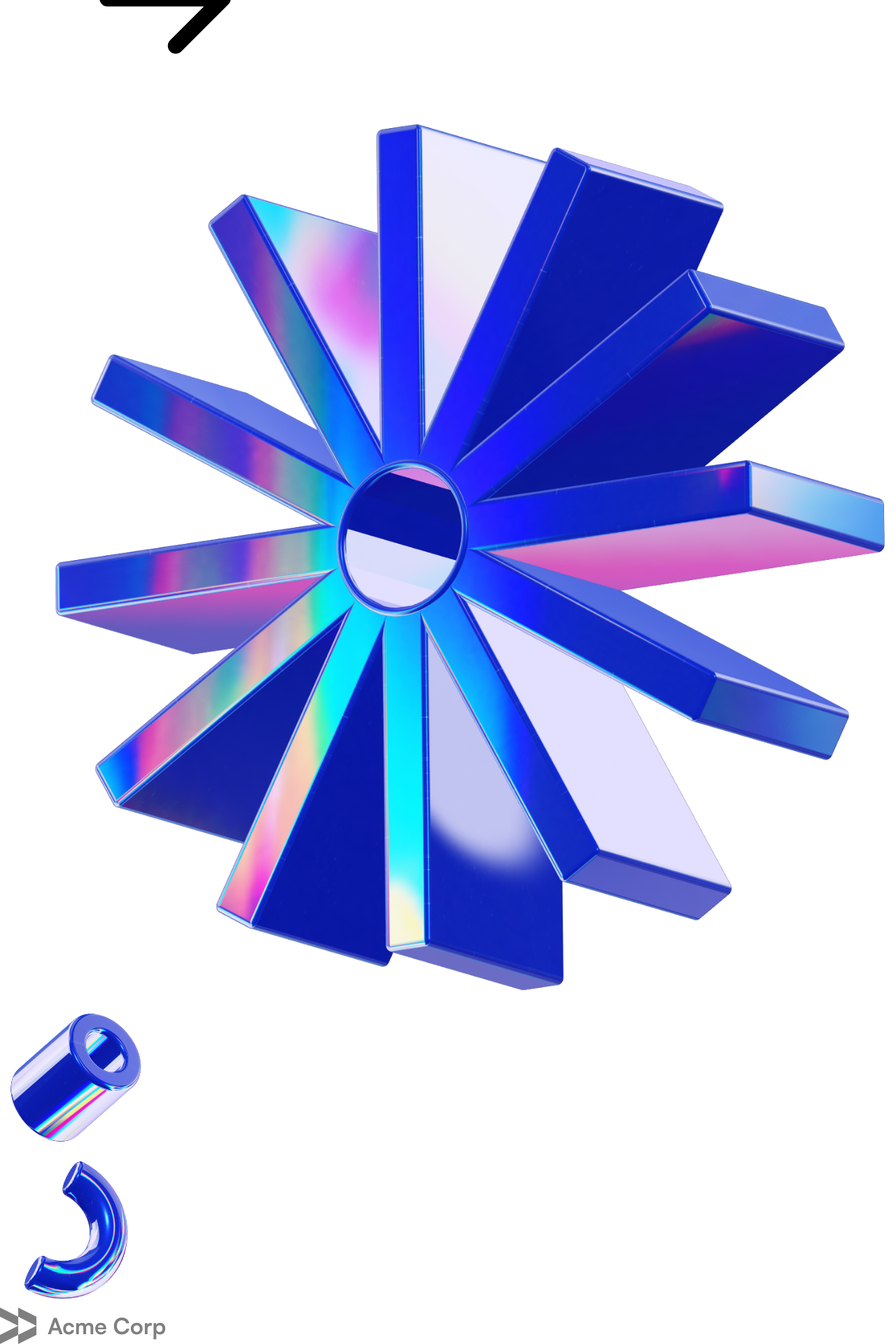
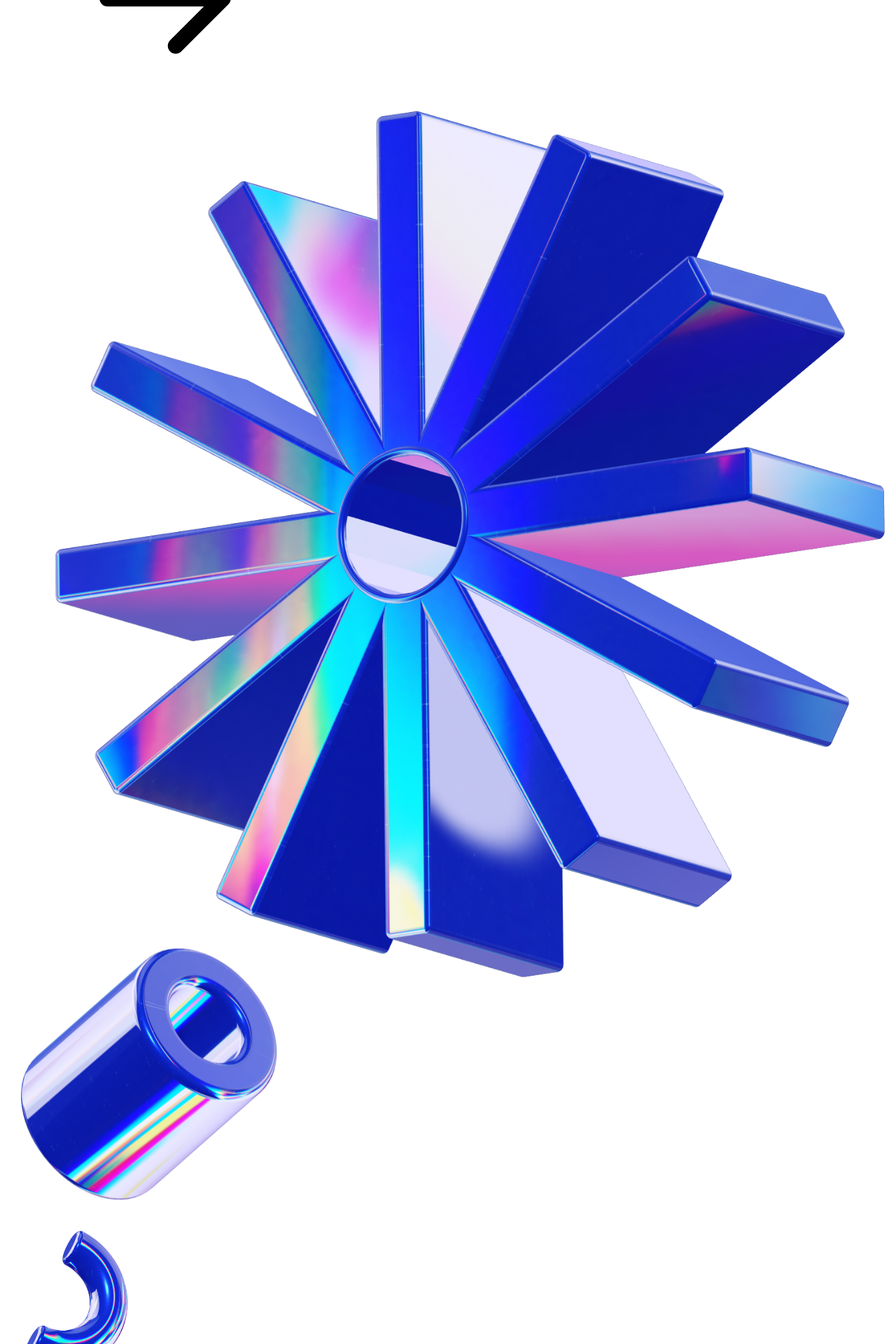
Before and after one commit to Joshuaosunlakin3433/Eco, a Next.js app: page / in a window 1280 px wide. Shown: the part 3000-4920 px from the top of the page at 70% size. Built offline with nearby package versions, Linux system fonts and the light colour scheme.

Commit message:
feat: Add Footer component with social links and styling; enhance Hero section with animations

```diff
--- a/src/app/page.tsx
+++ b/src/app/page.tsx
@@ -1,4 +1,5 @@
 import { CallToAction } from "@/sections/CallToAction";
+import { Footer } from "@/sections/Footer";
 import { Header } from "@/sections/Header";
 import { Hero } from "@/sections/Hero";
 import { LogoTicker } from "@/sections/LogoTicker";
@@ -16,6 +17,7 @@ export default function Home() {
       <Pricing/>
       <Testimonials/>
       <CallToAction/>
+      <Footer/>
     </>
   );
 }
--- a/src/sections/Footer.tsx
+++ b/src/sections/Footer.tsx
@@ -1,3 +1,38 @@
+import Image from "next/image";
+import logo from "@/assets/logosaas.png";
+import SocialX from "@/assets/social-x.svg";
+import SocialInsta from "@/assets/social-insta.svg";
+import SocialLinkedIn from "@/assets/social-linkedin.svg";
+import SocialPin from "@/assets/social-pin.svg";
+import SocialYoutube from "@/assets/social-youtube.svg";
+
 export const Footer = () => {
-  return null;
+  return (
+    <footer className="bg-black text-[#BCBCBC] text-sm py-10 text-center">
+      <div className="container">
+          <div className="relative inline-flex before:content-[''] before:top-2 before:bottom-0 before:blur before:h-full before:w-full before:bg-[linear-gradient(to_right,#F87BFF,#FB92CF,#FFDD98,#C2F0B1,#2FD8FE)] before:absolute">
+          <Image src={logo} height={40} alt="Eco logo" className="relative"/>
+        </div>
+        <nav className="flex flex-col md:flex-row md:justify-center  gap-6 mt-6">
+          <a href="#">About</a>
+          <a href="#">Features</a>
+          <a href="#">Customers</a>
+          <a href="#">Pricing</a>
+          <a href="#">Help</a>
+          <a href="#">Careers</a>
+        </nav>
+        <div className="flex justify-center gap-6 mt-6">
+          <SocialX />
+          <SocialInsta />
+          <SocialLinkedIn />
+          <SocialPin />
+          <SocialYoutube />
+        </div>
+        <p className="mt-6">
+          &copy; {new Date().getFullYear()} Built by Dr C.J under Frontend
+          Tribe. All rights reserved.
+        </p>
+      </div>
+    </footer>
+  );
 };
--- a/src/sections/Hero.tsx
+++ b/src/sections/Hero.tsx
@@ -1,20 +1,38 @@
+"use client";
 import ArrowRight from "@/assets/arrow-right.svg";
 import cogImage from "@/assets/cog.png";
 import Image from "next/image";
 import cylinderImage from "@/assets/cylinder.png";
-import noodleImage from "@/assets/noodle.png"
+import noodleImage from "@/assets/noodle.png";
+import {
+  motion,
+  useScroll,
+  useTransform,
+  useMotionValueEvent,
+} from "framer-motion";
+import { useRef } from "react";
+import { Alegreya } from "next/font/google";
+
 export const Hero = () => {
+  const heroRef = useRef(null);
+  const { scrollYProgress } = useScroll({
+    target: heroRef,
+    offset: ["start end", "end start"],
+  });
+  const translateY = useTransform(scrollYProgress, [0, 1], [150, -150]);
+  // useMotionValueEvent(translateY, "change", (latestValue) =>
+  //   console.log(latestValue)
+  // );
   return (
-    <section className="pt-8 pb-20 md:pt-5 md:pb-10 bg-[radial-gradient(ellipse_200%_100%_at_bottom_left,#183EC2,#EAEEFE_100%)] overflow-x-clip">
+    <section
+      ref={heroRef}
+      className="pt-8 pb-20 md:pt-5 md:pb-10 bg-[radial-gradient(ellipse_200%_100%_at_bottom_left,#183EC2,#EAEEFE_100%)] overflow-x-clip"
+    >
       <div className="container ">
         <div className="md:flex items-center">
           <div className="md:w-[478px]">
-            <div className="tag">
-              Version 2.0 is here
-            </div>
-            <h1 className="header">
-              Pathway to productivity
-            </h1>
+            <div className="tag">Version 2.0 is here</div>
+            <h1 className="header">Pathway to productivity</h1>
             <p className="text-xl ">
               Celebrate the joy of accomplishment with an app designed to track
               your progress, motivate your efforts, and celebrate your successes{" "}
@@ -29,13 +47,38 @@ export const Hero = () => {
           </div>
 
           <div className="mt-20 md:mt-0 md:h-[648px] md:flex-1 relative">
-            <Image
-              src={cogImage}
+            <motion.img
+              src={cogImage.src}
               alt="Cog image"
               className="md:absolute md:h-full md:w-auto md:max-w-none md:-left-6 lg:left-0"
+              animate={{
+                translateY: [-30, 30],
+              }}
+              transition={{
+                repeat: Infinity,
+                repeatType: "mirror",
+                duration: 3,
+                ease: "easeInOut",
+              }}
             />
-            <Image src={cylinderImage} alt="Cylinder Image" height={220} className="hidden md:block -top-8 -left-32 absolute" />
-            <Image src={noodleImage} alt="Cylinder Image" width={220} className="hidden lg:block top-[524px] left-[448px] rotate-[30deg] absolute" />
+            <motion.img
+              src={cylinderImage.src}
+              alt="Cylinder Image"
+              height={220}
+              className="hidden md:block -top-8 -left-32 absolute"
+              style={{
+                translateY: translateY,
+              }}
+            />
+            <motion.img
+              src={noodleImage.src}
+              alt="Cylinder Image"
+              width={220}
+              className="hidden lg:block top-[524px] left-[448px] rotate-[30deg] absolute"
+               style={{
+                translateY: translateY,
+              }}
+            />
           </div>
         </div>
       </div>
```
